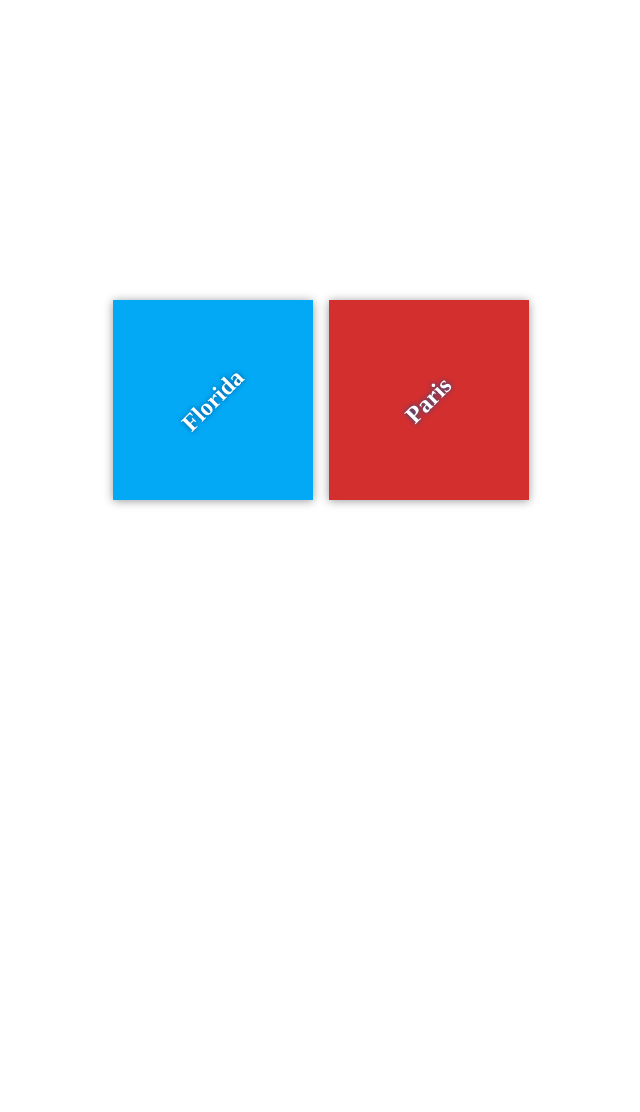
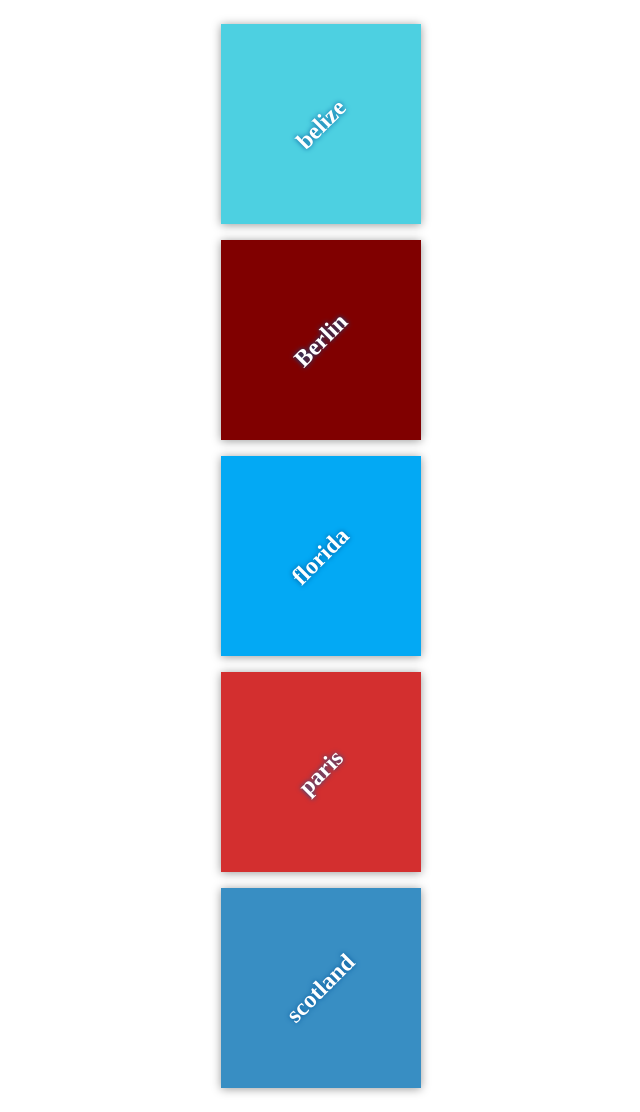
Before and after one commit to manonaSamir/travel, a plain HTML site: page index.html in a window 1280 px wide. Shown: the whole page, without its empty margins (319-959 px from the left). Before the commit the page ends 800 px from the top, so only its background shows below. Drawn offline with Linux system fonts and the light colour scheme.

Commit message:
all new changes

```diff
--- a/app.css
+++ b/app.css
@@ -57,3 +57,19 @@ background-color: #d32f2f;
 .destination:hover h2 {
 transform: rotate(0deg);
 }
+#belize {
+    background-color: #4dd0e1;
+}
+
+#barcelona {
+    background-color: #800000;
+}
+#florida {
+    background-color: #03a9f4;
+}
+#paris {
+    background-color: #d32f2f;
+}
+#scotland{
+    background-color: #388ec3;
+}
--- a/index.html
+++ b/index.html
@@ -10,13 +10,23 @@
 
 <div class="container">
 <div class="destination-container">
-<div class="destination" id="florida">
-<h2>Florida</h2>
-</div>
+        <div class="destination-container">
+            <div class="destination" id="belize">
+                <h2>belize</h2>
+            </div>
 
-<div class="destination" id="paris">
-<h2>Paris</h2>
-</div>
+            <div class="destination" id="barcelona">
+                <h2>Berlin</h2>
+            </div>
+            <div class="destination" id="florida">
+                <h2>florida</h2>
+            </div>
+            <div class="destination" id="paris">
+                <h2>paris</h2>
+            </div>
+            <div class="destination" id="scotland">
+                <h2>scotland</h2>
+            </div>
 </div>
 </div>
 
```
